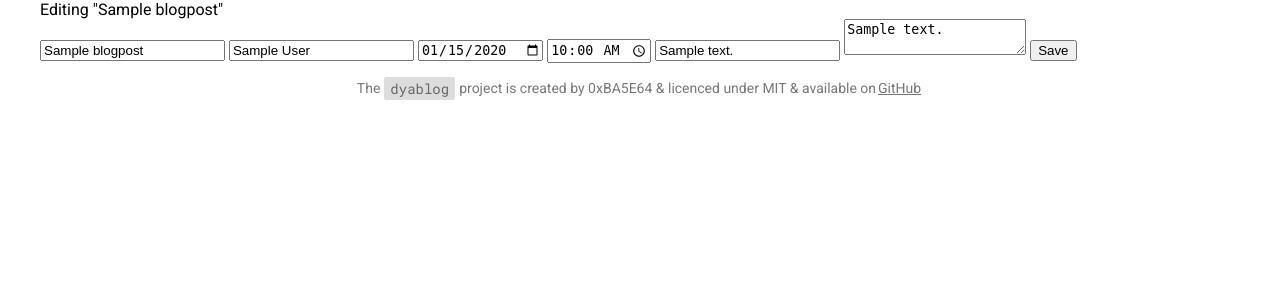
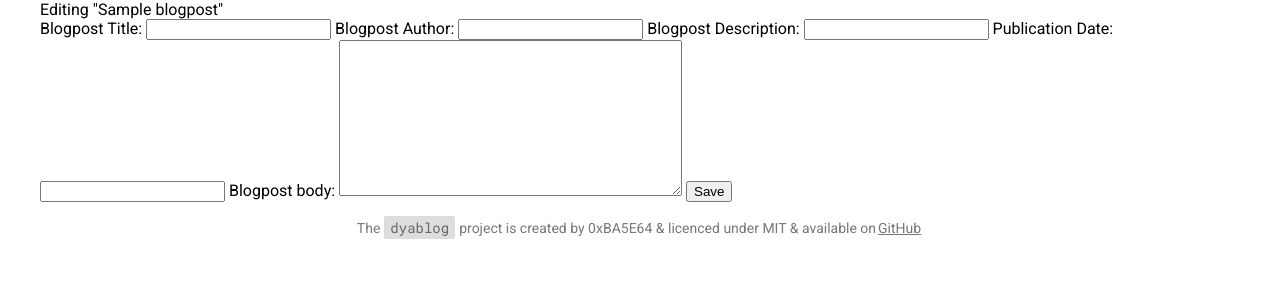
Before and after one commit to 0xBA5E64/dyablog, a Django app: template blog/templates/blog/edit_post.html in a window 1280 px wide. Shown: the part 64-364 px from the top of the page. Run offline with Django 4.2, Linux system fonts and the light colour scheme; the template is opened without the code that fills it: values that come from a table or form of the project are taken from there, others are empty; tables that the repository leaves empty hold one stand-in row (values such as "Sample post").

Commit message:
Migrate from manual forms to Django Forms API

```diff
--- /dev/null
+++ b/blog/forms.py
@@ -0,0 +1,8 @@
+from django import forms
+from blog.models import BlogPost
+
+class BlogForm(forms.ModelForm):
+    class Meta:
+        model = BlogPost
+        fields = ['title', 'author', 'description', 'pub_date', 'body']
+        exclude = ['slug']
--- a/blog/templates/blog/edit_post.html
+++ b/blog/templates/blog/edit_post.html
@@ -5,12 +5,7 @@ Editing "{{post.title}}"
 
 <form method="post">
     {% csrf_token %}
-    <input name="title" type="text" placeholder="Post Title" value="{{ post.title }}">
-    <input name="author" type="text" placeholder="Post Author" value="{{ post.author }}">
-    <input type="date" value="{{ post.pub_date.date.isoformat }}">
-    <input type="time" value="{{ post.pub_date.time.isoformat }}">
-    <input name="description" type="text" placeholder="Post Title" value="{{ post.description }}">
-    <textarea name="body" type="text" placeholder="Post Body">{{ post.body }}</textarea>
+    {{ form }}
     <button type="submit">Save</button>
 </form>
 
--- a/blog/templates/blog/login.html
+++ b/blog/templates/blog/login.html
@@ -3,8 +3,7 @@
 {% block content %}
 <form method="post">
     {% csrf_token %}
-    <input type="text"     placeholder="Username" required name="{{ form.username.name }}">
-    <input type="password" placeholder="Password" required name="{{ form.password.name }}">
+    {{ form }}
     <button type="Submit">Login</button>
 </form>
 {% endblock %}
```
Also changed, not shown: blog/views.py (+6 -6 lines).
